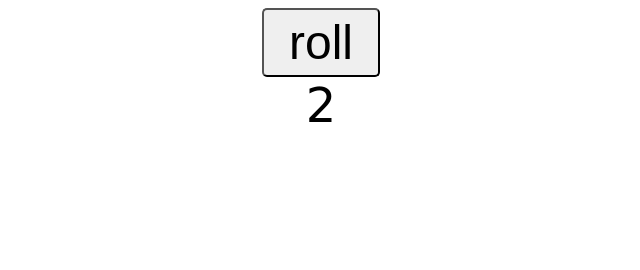
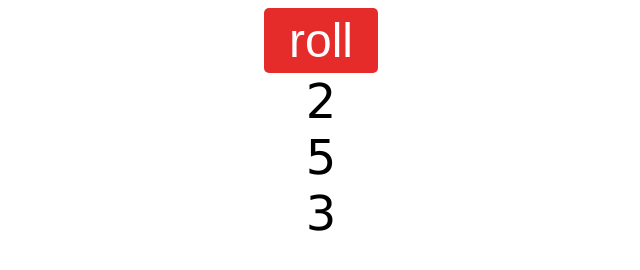
Before and after one commit to ErioedMilano/JavaScript-Basics, a website: page RandomNumberGenerator/random.html in a window 1280 px wide. Both pictures are taken after a click on the button "roll". Shown: the whole page, without its empty margins (319-959 px from the left). Drawn offline with Linux system fonts and the light colour scheme.

Commit message:
Les 5 Random number generator final

```diff
--- a/RandomNumberGenerator/random.css
+++ b/RandomNumberGenerator/random.css
@@ -7,8 +7,14 @@ body{
     font-size: 3em;
     padding: 5px 25px;
     border-radius: 5px;
+    background-color: #e62b2b;
+    color: white;
+    border-style: none;
+}
+#myButton:hover{
+    background-color: #b30606;
 }
 
-#myLabel{
+.myLabels{
     font-size: 3em;
 }
--- a/RandomNumberGenerator/random.html
+++ b/RandomNumberGenerator/random.html
@@ -7,7 +7,9 @@
 </head>
 <body>
     <button id="myButton">roll</button><br>
-    <label id="myLabel"></label>
+    <label id="myLabel1" class="myLabels"></label><br>
+    <label id="myLabel2" class="myLabels"></label><br>
+    <label id="myLabel3" class="myLabels"></label><br>
 
   <script src="random.js"></script>
 </body>
--- a/RandomNumberGenerator/random.js
+++ b/RandomNumberGenerator/random.js
@@ -3,20 +3,28 @@
 const min = 50;
 const max = 100;
 
-let randomNum1 = Math.floor(Math.random() * 6) + 1;
-let randomNum2 = Math.floor(Math.random() * (max - min)) + min;
+let randomNum4 = Math.floor(Math.random() * 6) + 1;
+let randomNum5 = Math.floor(Math.random() * (max - min)) + min;
 
-console.log(randomNum1);
-console.log(randomNum2);
+console.log(randomNum4);
+console.log(randomNum5);
 
 const myButton = document.getElementById("myButton");
-const myLabel = document.getElementById("myLabel");
+const myLabel1 = document.getElementById("myLabel1");
+const myLabel2 = document.getElementById("myLabel2");
+const myLabel3 = document.getElementById("myLabel3");
 
 const minimum = 1;
 const maximum = 6;
-let randomNum;
+let randomNum1;
+let randomNum2;
+let randomNum3;
 
 myButton.onclick = function (){
-    randomNum = Math.floor(Math.random() * maximum) + minimum;
-    myLabel.textContent = randomNum;
+    randomNum1 = Math.floor(Math.random() * maximum) + minimum;
+    randomNum2 = Math.floor(Math.random() * maximum) + minimum;
+    randomNum3 = Math.floor(Math.random() * maximum) + minimum;
+    myLabel1.textContent = randomNum1;
+    myLabel2.textContent = randomNum2;
+    myLabel3.textContent = randomNum3;
 }
```
